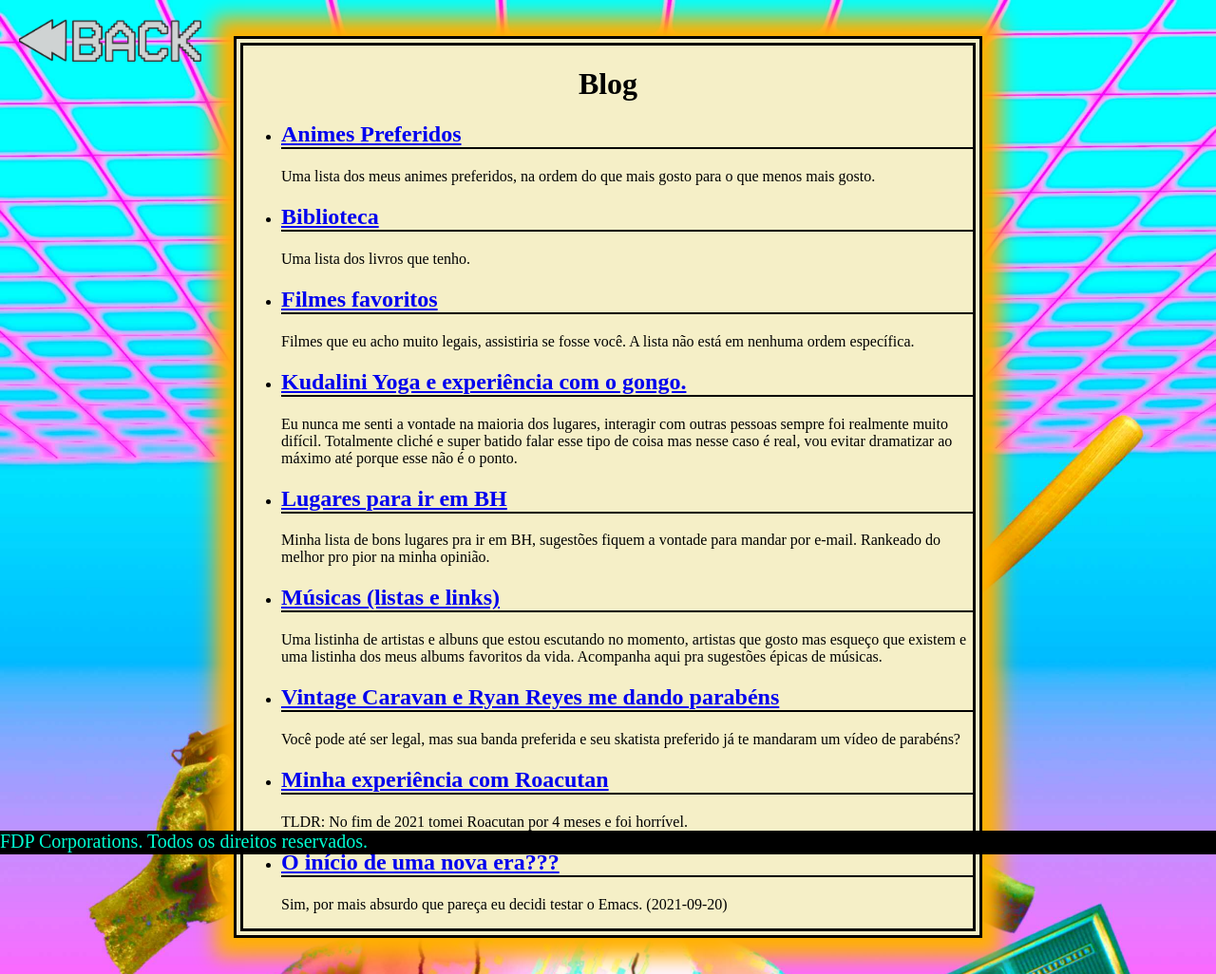
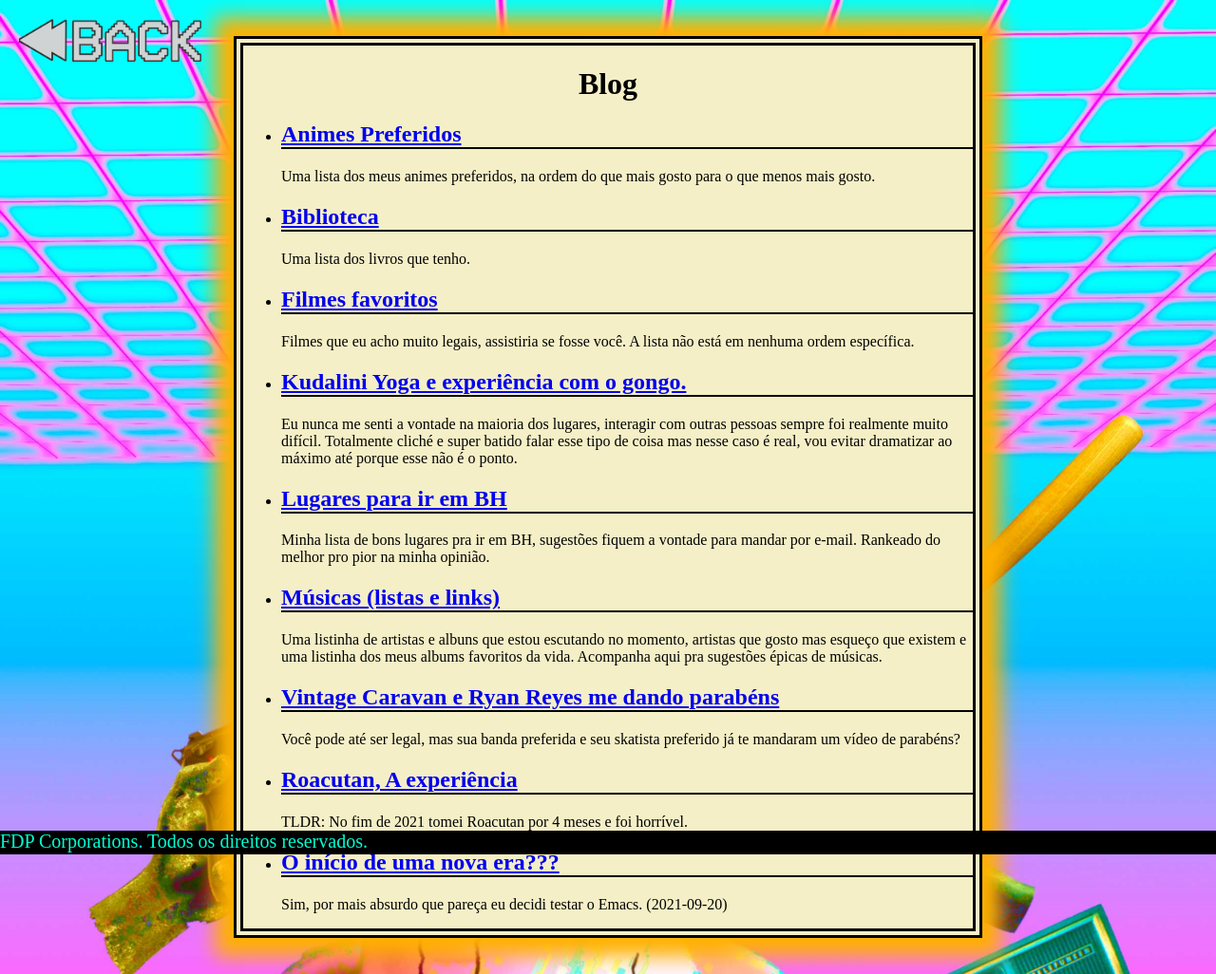
Before and after one commit to lrr68/site, a Jekyll site: the page built from blog.html, in a window 1280 px wide. Shown: the whole page at 95% size. Built offline with Jekyll 4.4.1, drawn with Linux system fonts in a browser that asks for light colours; some of the changed lines change nothing that is shown.

Commit message:
mudando titulo do artigo sobre roacutan

```diff
--- a/_blog/roacutan.md
+++ b/_blog/roacutan.md
@@ -1,6 +1,6 @@
 ---
 layout: post
-title: Minha experiência com Roacutan
+title: Roacutan, A experiência
 ---
 
 TLDR: No fim de 2021 tomei Roacutan por 4 meses e foi horrível.
@@ -48,8 +48,8 @@ Nada que eu aprendi pra controlar essas coisas consegui colocar em pratica por q
 
 Depois que parei de tomar todos esses sintomas de má saúde mental se tornaram manejáveis, não melhoraram em nada basicamente, mas eu comecei a conseguir aplicar o que eu aprendi pra controlar isso e começou a funcionar. Por isso eu acho muito que, apesar de eu já ter essa tendência, a influência fisiológica do Roacutan foi esmagadora (e ta na bula também né, depressão e ate suicídio :P).
 
-Enfim, essa foi minha experiencia com Roacutan, foi bem bosta pra ser sincero, não sei ainda se valeu a pena, por enquanto não tive acne como tinha antes mas acho que o Roacutan não garante que não vou voltar a ter. Pra controlar isso o melhor é investir numa boa alimentação que não estimule inflamações no corpo. Não recomendaria Roacutan pra ninguém a não ser que fosse um caso muito extremo de acne, vale mais a pena melhorar a alimentação e investir na saúde do corpo no geral.
+Enfim, essa foi minha experiência com Roacutan, foi bem bosta pra ser sincero, não sei ainda se valeu a pena, por enquanto não tive acne como tinha antes mas acho que o Roacutan não garante que não vou voltar a ter. Pra controlar isso o melhor é investir numa boa alimentação que não estimule inflamações no corpo. Não recomendaria Roacutan pra ninguém a não ser que fosse um caso muito extremo de acne, vale mais a pena melhorar a alimentação e investir na saúde do corpo no geral.
 
 Sinta-se a vontade pra me mandar perguntas ou comentários por qualquer lugar, meus contatos estão listados na pagina principal desse site.
 
-Atualizado em 2022-03-29
+Atualizado em 2022-03-30
```
